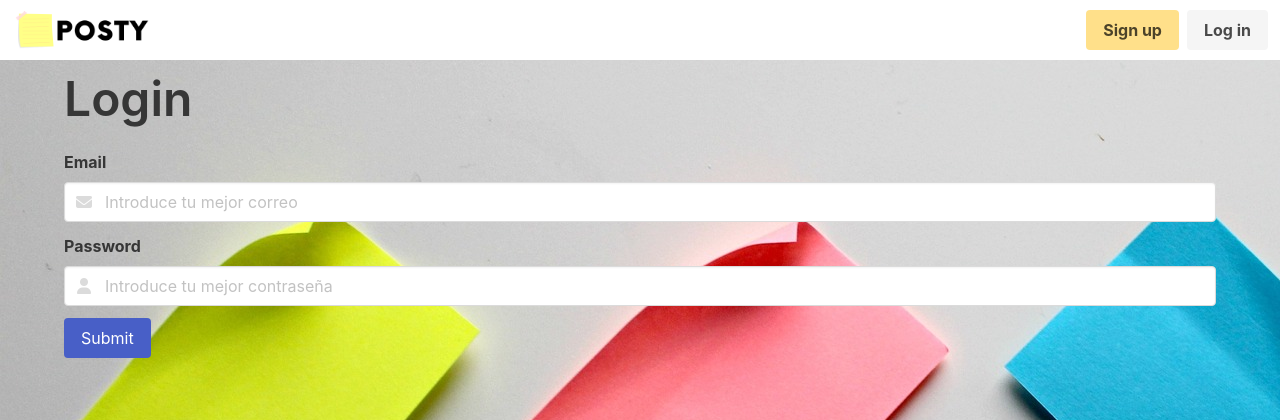
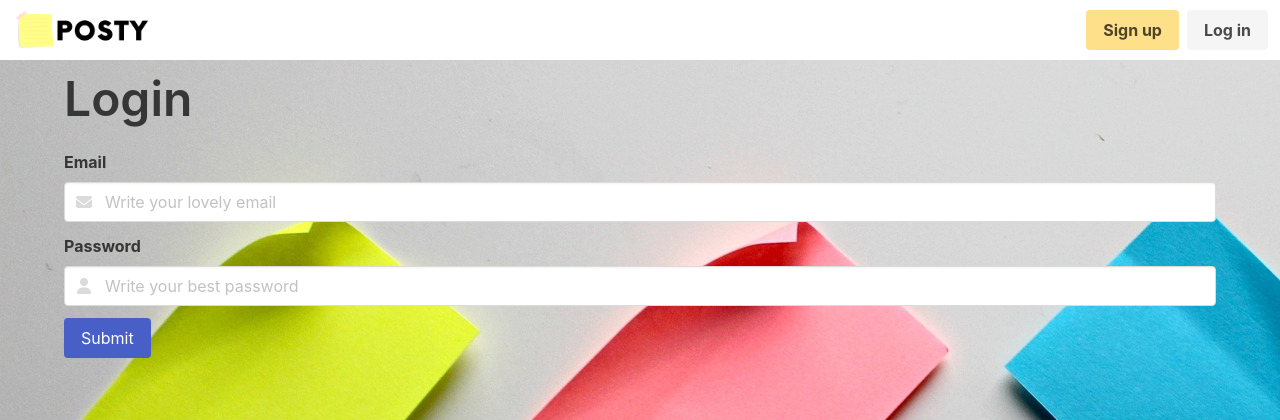
Before and after one commit to eloygplaza/task-app, a Vue app: page /task-app/login in a window 1280 px wide. Shown: the top 420 px of the page. Built offline with nearby package versions, Linux system fonts and the light colour scheme; no server answers.

Commit message:
adding padding and conditions

```diff
--- a/src/views/Login.vue
+++ b/src/views/Login.vue
@@ -6,7 +6,7 @@
         <div class="columns">
 
             <!-- formulario login -->
-            <div v-if="!alreadyLogged" class="column 12 is-desktop">
+            <div v-if="!alreadyLogged" class="column is-12 is-desktop">
                 <h1 class="title is-1">Login</h1>
 
                 <form>
@@ -14,7 +14,7 @@
                     <div class="field">
                         <label class="label">Email</label>
                         <div class="control has-icons-left has-icons-right">
-                            <input v-model="emailLogin" class="input" type="email" placeholder="Introduce tu mejor correo" required>
+                            <input v-model="emailLogin" class="input" type="email" placeholder="Write your lovely email" required>
                             <span class="icon is-small is-left">
                             <i class="fas fa-envelope"></i>
                             </span>
@@ -27,7 +27,7 @@
                     <div class="field">
                         <label class="label">Password</label>
                         <div class="control has-icons-left has-icons-right">
-                            <input v-model="passwordLogin" class="input" type="password" placeholder="Introduce tu mejor contraseña" required>
+                            <input v-model="passwordLogin" class="input" type="password" placeholder="Write your best password" required>
                             <span class="icon is-small is-left">
                             <i class="fas fa-user"></i>
                             </span>
```
